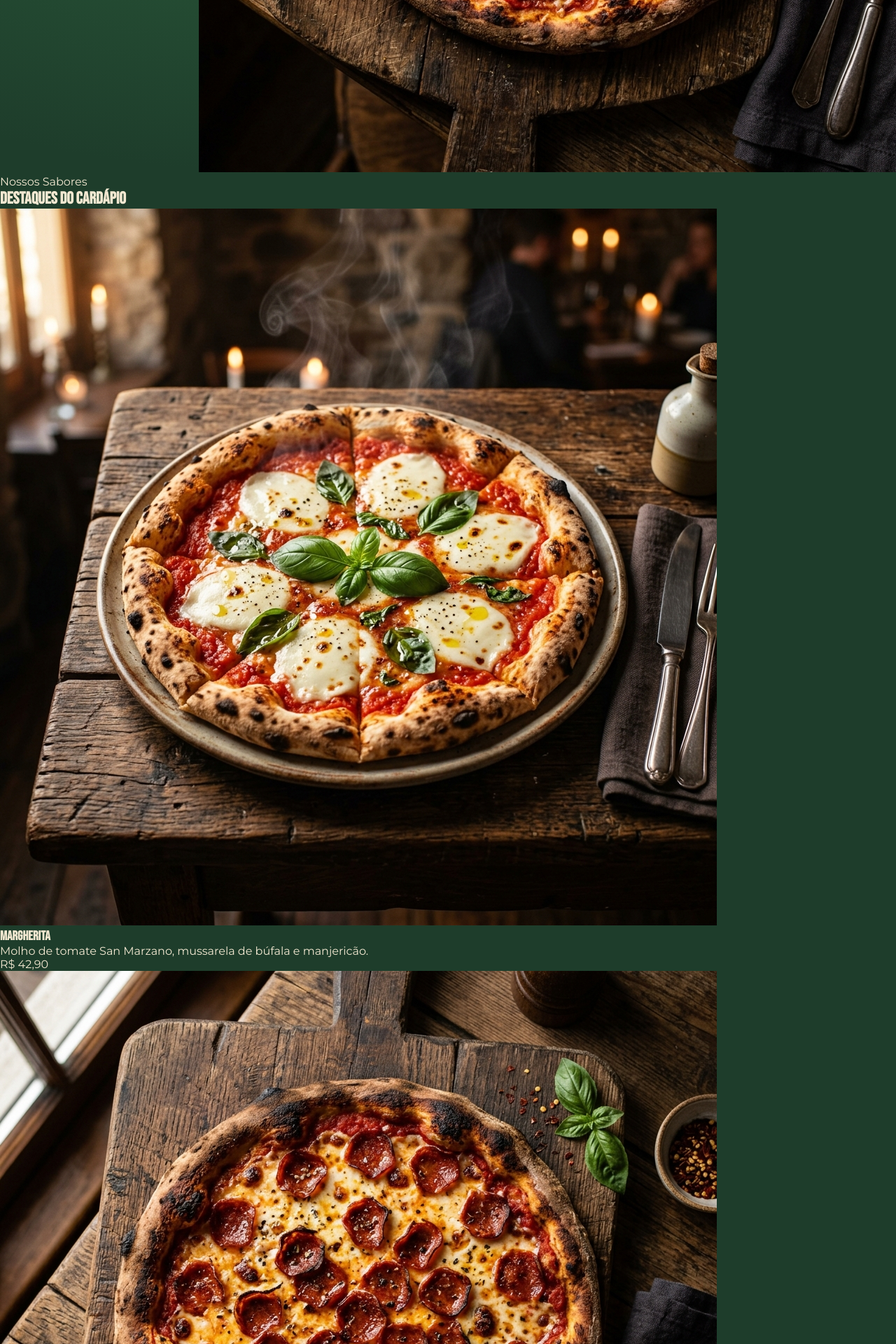
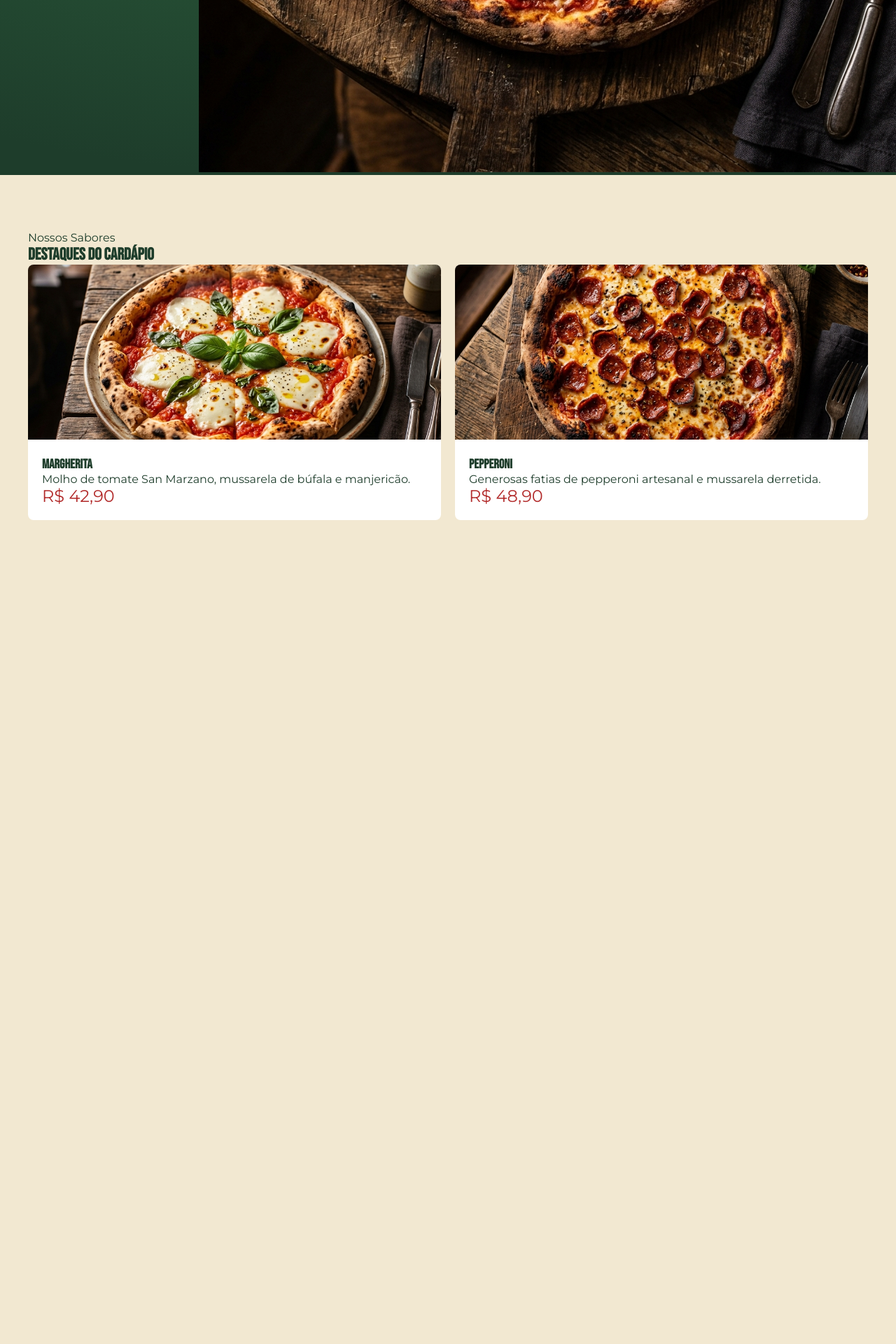
Before and after one commit to etecvav26-d206/Papa-s-Magleoni, a PHP site: page / in a window 1280 px wide. Shown: the part 778-2698 px from the top of the page at 70% size. After the commit the page ends 1521 px from the top, so only its background shows below. Run offline with PHP 8.4, Linux system fonts and the light colour scheme.

Commit message:
estilização das seções de destaques e contato

```diff
--- a/styles.css
+++ b/styles.css
@@ -34,3 +34,15 @@ h1,h2,h3,h4,h5,h6 {
 .hero-container { display: grid; grid-template-columns: 1fr 1fr; max-width: 1200px; margin: 0 auto; }
 .hero-title { font-size: 5rem; }
 .hero-title .red { color: var(--red); }
+
+/* Estilo do menu e cards adicionado por Otavio */
+.section { padding: 80px 40px; }
+.menu { background: var(--cream); color: var(--green-dark); }
+.menu-grid {
+  display: grid; grid-template-columns: repeat(auto-fit, minmax(300px, 1fr));
+  gap: 20px; max-width: 1200px; margin: 0 auto;
+}
+.pizza-card { background: #fff; border-radius: 8px; overflow: hidden; }
+.pizza-card-img { width: 100%; height: 250px; object-fit: cover; }
+.pizza-card-body { padding: 20px; }
+.pizza-price { color: var(--red); font-size: 1.5rem; }
```
